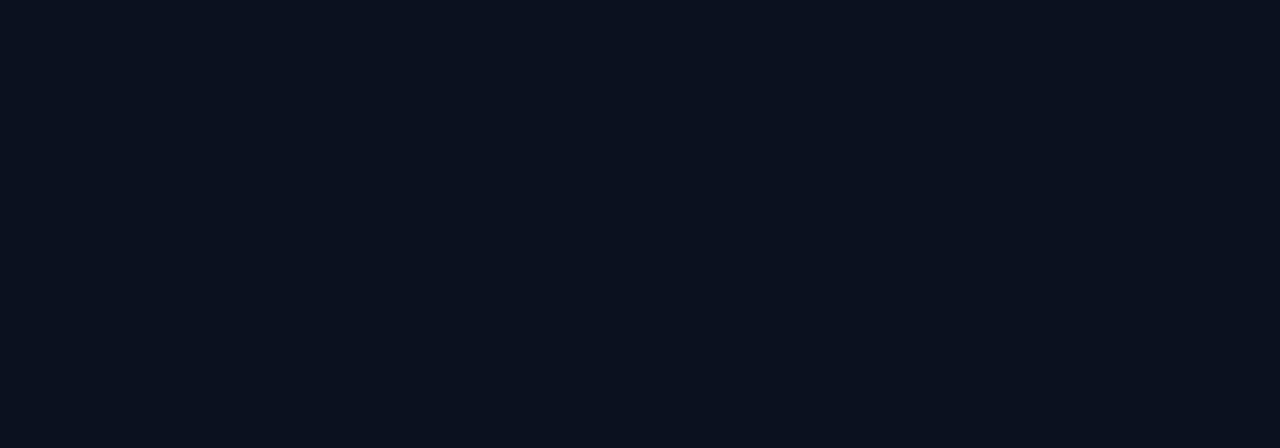
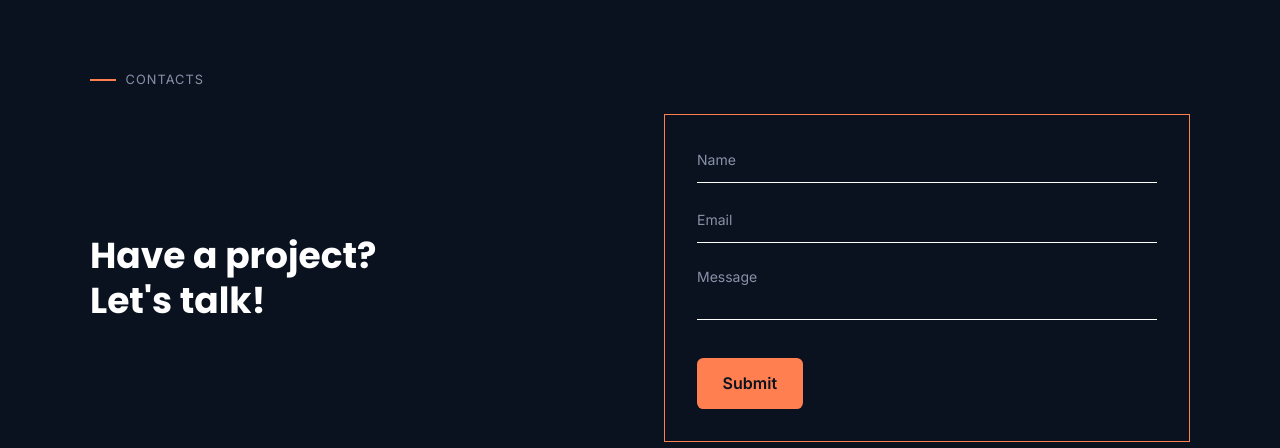
Before and after one commit to Sanyul-islam/Sanyul-portfolio, a Next.js app: page / in a window 1280 px wide. Shown: the part 3381-3829 px from the top of the page. Before the commit the page ends 3404 px from the top, so only its background shows below. Built offline with nearby package versions, Linux system fonts and the light colour scheme.

Commit message:
Contact section added

```diff
--- a/src/app/page.js
+++ b/src/app/page.js
@@ -1,4 +1,5 @@
 import About from '@/components/About';
+import Contact from '@/components/Contact';
 import Hero from '@/components/Hero';
 import Navbar from '@/components/Navbar';
 import Projects from '@/components/Projects';
@@ -13,7 +14,7 @@ const Home = () => {
       <TechStack />
       <About />
       <Projects />
-
+      <Contact />
     </>
   );
 };
--- /dev/null
+++ b/src/components/Contact.jsx
@@ -0,0 +1,63 @@
+export default function Contact() {
+  return (
+    <section
+      id="contacts"
+      className="mx-auto max-w-content px-6 py-10 md:px-10"
+    >
+      <p className="section-eyebrow">Contacts</p>
+
+      <div className="mt-6 grid gap-12 md:grid-cols-2 md:items-center">
+
+          <h2 className="font-display text-3xl font-bold leading-tight md:text-4xl">
+            Have a project?
+            <br />
+            Let&apos;s talk!
+          </h2>
+
+        <div className="border border-accent p-8">
+          <form className="space-y-6">
+            <div>
+              <label htmlFor="name" className="sr-only">
+                Name
+              </label>
+              <input
+                id="name"
+                name="name"
+                type="text"
+                placeholder="Name"
+                className="w-full border-b border-panelLine bg-transparent pb-3 text-sm text-white placeholder:text-muted focus:border-accent focus:outline-none"
+              />
+            </div>
+            <div>
+              <label htmlFor="email" className="sr-only">
+                Email
+              </label>
+              <input
+                id="email"
+                name="email"
+                type="email"
+                placeholder="Email"
+                className="w-full border-b border-panelLine bg-transparent pb-3 text-sm text-white placeholder:text-muted focus:border-accent focus:outline-none"
+              />
+            </div>
+            <div>
+              <label htmlFor="message" className="sr-only">
+                Message
+              </label>
+              <textarea
+                id="message"
+                name="message"
+                rows={2}
+                placeholder="Message"
+                className="w-full resize-none border-b border-panelLine bg-transparent pb-3 text-sm text-white placeholder:text-muted focus:border-accent focus:outline-none"
+              />
+            </div>
+          </form>
+          <a href="#" className="btn-filled mt-8 inline-block">
+            Submit
+          </a>
+        </div>
+      </div>
+    </section>
+  );
+}
```
